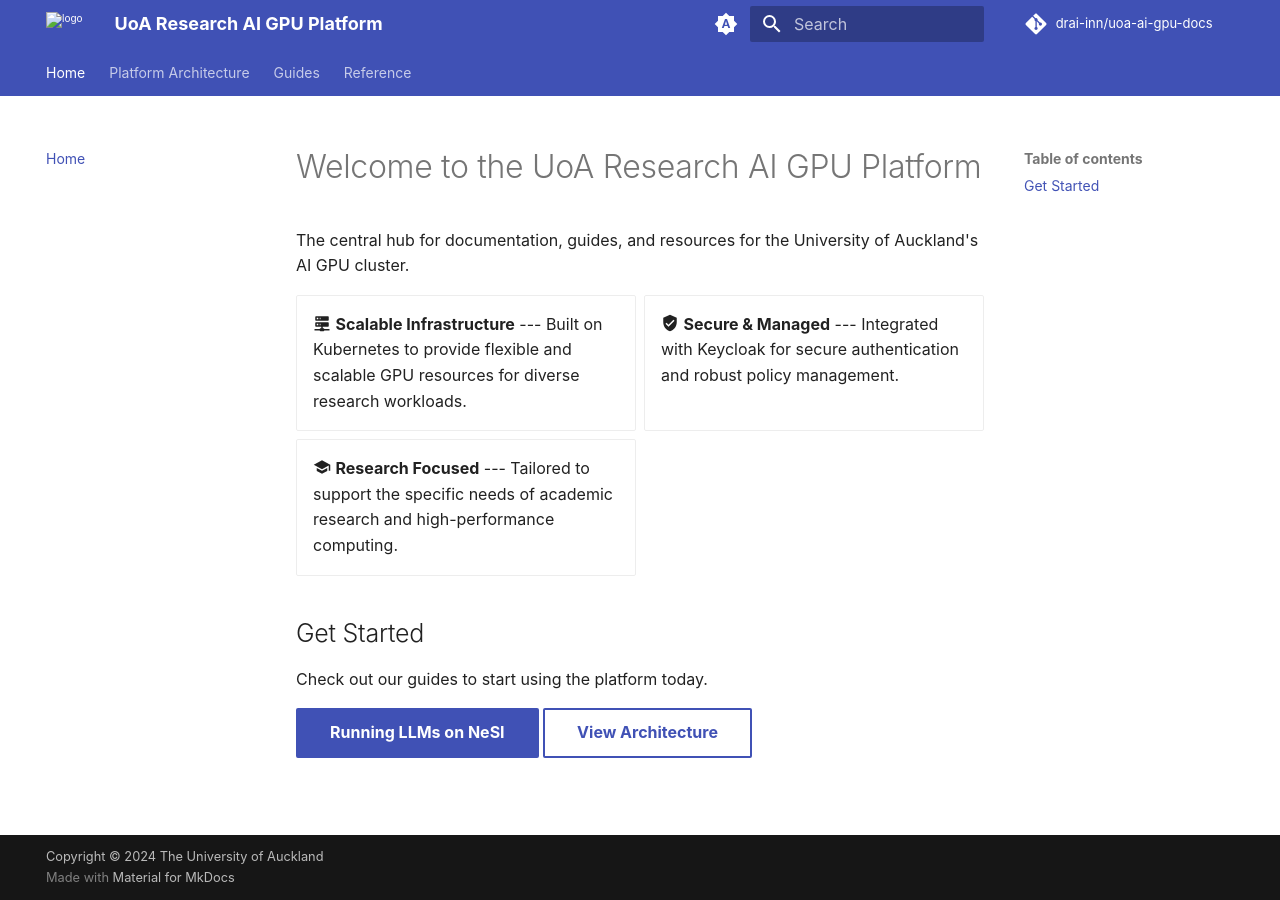
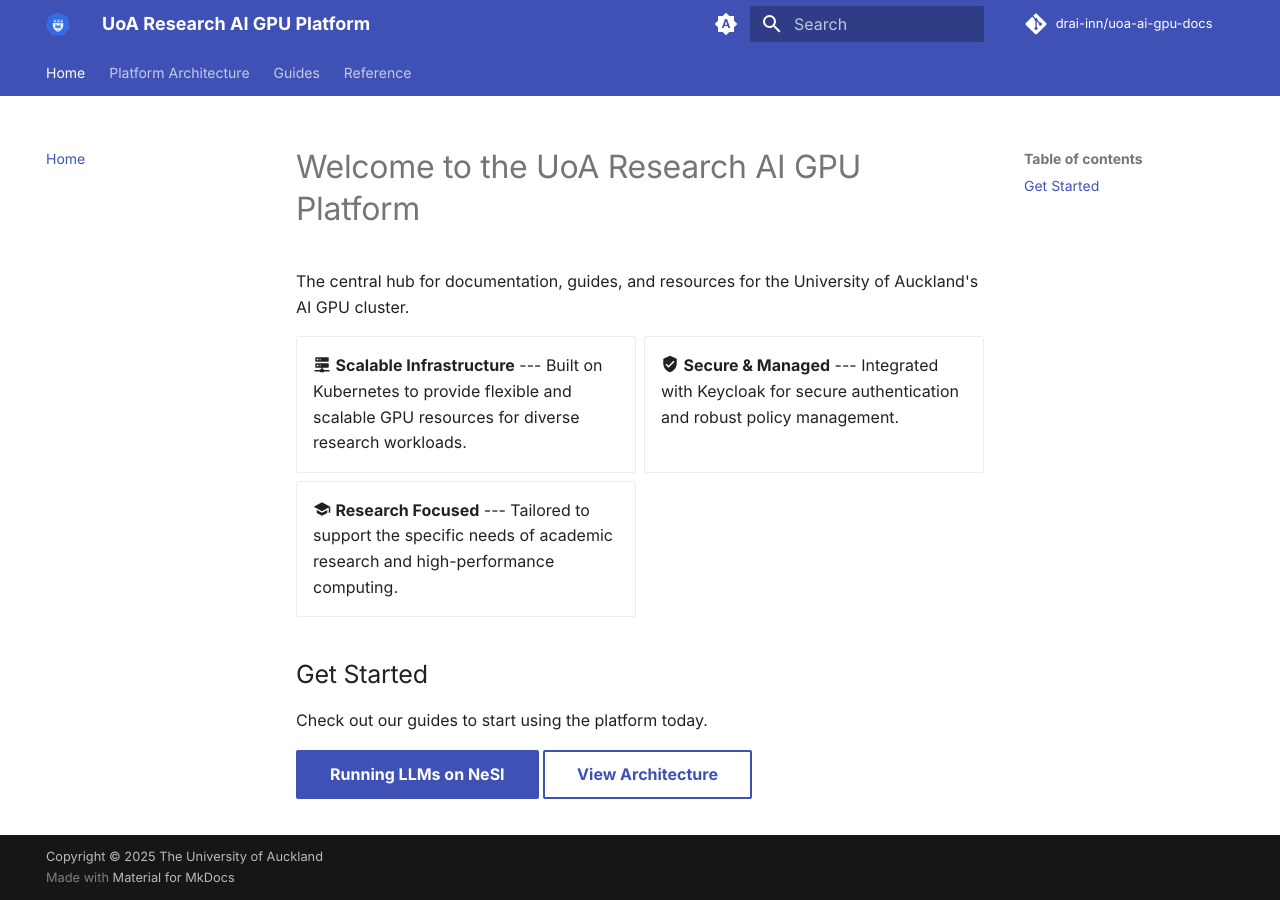
Before and after one commit to drai-inn/uoa-ai-gpu-docs, an MkDocs documentation site: the page built from docs/index.md, in a window 1280 px wide. Built offline with MkDocs 1.6.1 and Material for MkDocs 9.7.7, drawn with Linux system fonts in a browser that asks for light colours; some web fonts are replaced; comment, search, counter and statistics services are not loaded.

Commit message:
docs: update copyright year and add missing assets

```diff
--- a/mkdocs.yml
+++ b/mkdocs.yml
@@ -47,7 +47,7 @@
   favicon: assets/ake-uoa-k8s-party.gif
   font: false
 
-copyright: Copyright &copy; 2024 The University of Auckland
+copyright: Copyright &copy; 2025 The University of Auckland
 
 extra_css:
   - stylesheets/extra.css
```
Also changed, not shown: docs/assets/Inter-Bold.otf (added), docs/assets/Inter-Italic.otf (added), docs/assets/Inter-Medium.otf (added), docs/assets/Inter-Regular.otf (added), docs/assets/UOA - Teams Background Clocktower 2025.jpg (added), docs/assets/UOA - Teams Background Graphic 2025.jpg (added), docs/assets/UoA-Logo-Primary-RGB-Large.png (added), docs/assets/UoA-Logo-Primary-RGB-Reversed-Large.png (added), docs/assets/UoA-Logo-Primary-RGB-Reversed-Small.png (added), docs/assets/UoA-Logo-Primary-RGB-Small.png (added), docs/assets/ake-uoa-k8s-party.gif (added).
